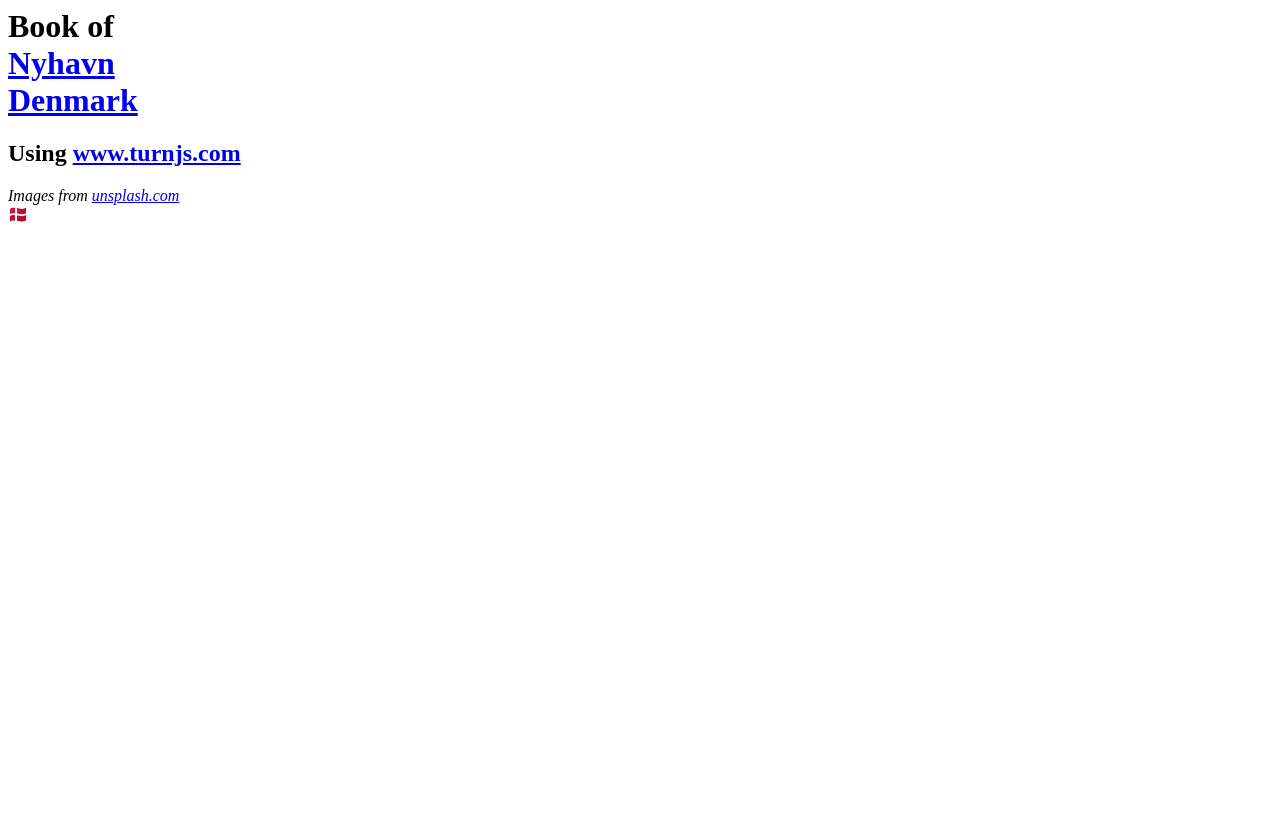
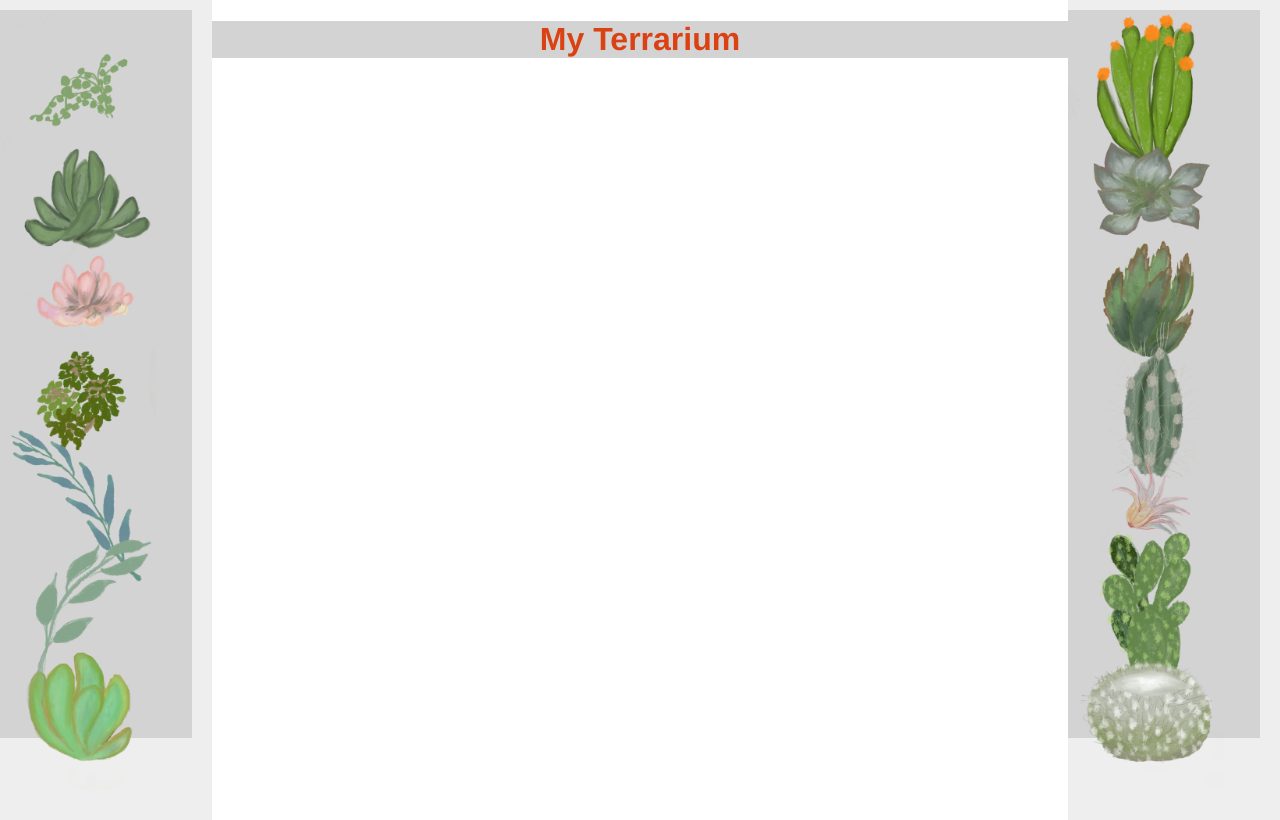
Before and after one commit to MarcKissel/flip1, a plain HTML site: page docs/index.html in a window 1280 px wide. Drawn offline with Linux system fonts and the light colour scheme.

Commit message:
Add files via upload

```diff
--- a/docs/index.html
+++ b/docs/index.html
@@ -1,16 +1,75 @@
-<div id="flipbook">
-  <div class="hard">
-    <h1>Book of<br><a href="http://maps.google.com/?q=Nyhavn%20denmark" target="_blank" title="See Nyhavn on a map">Nyhavn<br> Denmark</a></h1>
-    <h2>Using <a href="http://www.turnjs.com/">www.turnjs.com</a></h2>
-    <em>Images from <a href="https://www.unsplash.com">unsplash.com</a></em>
-  </div>
-  <div class="hard"></div>
-  <div class="page no1"></div>
-  <div class="page no2"></div>
-  <div class="page no3"></div>
-  <div class="page no4"></div>
-  <div class="page no5"></div>
-  <div class="page no6"></div>
-  <div class="page no7"></div>
-  <div class="hard"><span class="flag">🇩🇰</span></div>
-</div>
+<!DOCTYPE html>
+<html lang="en">
+	<head>
+		<title>Welcome to my Virtual Terrarium</title>
+		<meta charset="utf-8" />
+		<meta http-equiv="X-UA-Compatible" content="IE=edge" />
+		<meta name="viewport" content="width=device-width, initial-scale=1" />
+		<!-- import the webpage's stylesheet -->
+		<link rel="stylesheet" href="./style.css" />
+		<!-- import the webpage's JavaScript file -->
+		<script src="./script.js" defer></script>
+	</head>
+
+	<body>
+		<div id="page">
+			<h1>My Terrarium</h1>
+			<div id="left-container" class="container">
+				<div class="plant-holder">
+					<img class="plant" alt="plant" id="plant1" src="./images/plant1.png" />
+				</div>
+				<div class="plant-holder">
+					<img class="plant" alt="plant" id="plant2" src="./images/plant2.png" />
+				</div>
+				<div class="plant-holder">
+					<img class="plant" alt="plant" id="plant3" src="./images/plant3.png" />
+				</div>
+				<div class="plant-holder">
+					<img class="plant" alt="plant" id="plant4" src="./images/plant4.png" />
+				</div>
+				<div class="plant-holder">
+					<img class="plant" alt="plant" id="plant5" src="./images/plant5.png" />
+				</div>
+				<div class="plant-holder">
+					<img class="plant" alt="plant" id="plant6" src="./images/plant6.png" />
+				</div>
+				<div class="plant-holder">
+					<img class="plant" alt="plant" id="plant7" src="./images/plant7.png" />
+				</div>
+			</div>
+			<div id="right-container" class="container">
+				<div class="plant-holder">
+					<img class="plant" alt="plant" id="plant8" src="./images/plant8.png" />
+				</div>
+				<div class="plant-holder">
+					<img class="plant" alt="plant" id="plant9" src="./images/plant9.png" />
+				</div>
+				<div class="plant-holder">
+					<img class="plant" alt="plant" id="plant10" src="./images/plant10.png" />
+				</div>
+				<div class="plant-holder">
+					<img class="plant" alt="plant" id="plant11" src="./images/plant11.png" />
+				</div>
+				<div class="plant-holder">
+					<img class="plant" alt="plant" id="plant12" src="./images/plant12.png" />
+				</div>
+				<div class="plant-holder">
+					<img class="plant" alt="plant" id="plant13" src="./images/plant13.png" />
+				</div>
+				<div class="plant-holder">
+					<img class="plant" alt="plant" id="plant14" src="./images/plant14.png" />
+				</div>
+			</div>
+
+			<div id="terrarium">
+				<div class="jar-top"></div>
+				<div class="jar-walls">
+					<div class="jar-glossy-long"></div>
+					<div class="jar-glossy-short"></div>
+				</div>
+				<div class="dirt"></div>
+				<div class="jar-bottom"></div>
+			</div>
+		</div>
+	</body>
+</html>
--- a/docs/style.css
+++ b/docs/style.css
@@ -1,87 +1,163 @@
-@import url(https://fonts.googleapis.com/css?family=Lato:900,100);
-* {
-    box-sizing: border-box;
+
+
+body {
+  font-family: helvetica, arial, sans-serif;
 }
 
-body {
-  font-family: "Lato", sans-serif;
-  overflow: hidden;
-  background-color: #000;
-  margin: 0;
-  color: wheat;
+h1 {
+  color: #da4213; /* #3a241d; */
   text-align: center;
-  height: 100%;
 }
-h1 {
-  font-size: 3em;
-  font-weight: 100 !important;
-}
-h2 {
-  font-style: italic;
-  margin-top: 4em;
-  font-size: 2em;
-  font-weight: 300;
-}
-a {
-  color: #fff;
-  font-weight: 300;
-  text-decoration: none;
-}
-#flipbook {
-  position: absolute;
-  left: 100px;
-  top: 50px;
-}
-.page:not(:first-child) + div:before {
-  content: "Page " attr(title);
-  color: rgba(255, 255, 255, 0.75);
-  left: 20px;
-  top: 10px;
-  position: absolute;
-  text-shadow: 0 0 6px black;
+
+div {
+background-color: lightgray;
 
 }
-.page {
-  border: solid 3px white;
-  background: no-repeat center top;
-  background-size: cover;
-  width: 554px;
-  height: 554px;
-  overflow: hidden;
-  background-color: white;
+
+#left-container {
+
+  background-color: #eee;
+  width: 15%;
+  left: 0px;
+  top: 0px;
+  position: absolute;
+  height: 100%;
+  padding: 10px;
+
+
 }
-.hard {
-  background: rgba(157, 39, 23, 1);
+
+#right-container {
+
+  background-color: #eee;
+  width: 15%;
+  right: 0px;
+  top: 0px;
+  position: absolute;
+  height: 100%;
+  padding: 10px;
+
+
 }
-.hard:last-of-type() {
-  background: rgba(157, 39, 23, 1);
+
+.plant-holder {
+  position: relative;
+  height: 13%;
+  left: -10px;
+
+
 }
-.no1 {
-  background-image: url(https://images.unsplash.com/photo-1513622470522-26c3c8a854bc?ixid=MnwxMjA3fDB8MHxwaG90by1wYWdlfHx8fGVufDB8fHx8&ixlib=rb-1.2.1&auto=format&fit=crop&w=1350&q=80);
-}
-.no2 {
-  background-image: url(https://images.unsplash.com/photo-1561113500-8f4ad4f80a93?ixlib=rb-1.2.1&ixid=MnwxMjA3fDB8MHxwaG90by1wYWdlfHx8fGVufDB8fHx8&auto=format&fit=crop&w=1350&q=80);
-}
-.no3 {
-  background-image: url(https://images.unsplash.com/photo-1551651767-d5ffbdd04b83?ixid=MnwxMjA3fDB8MHxwaG90by1wYWdlfHx8fGVufDB8fHx8&ixlib=rb-1.2.1&auto=format&fit=crop&w=1003&q=80);
-}
-.no4 {
-  background-image: url(https://images.unsplash.com/photo-1514030982278-0c4c4617d7ba?ixlib=rb-1.2.1&ixid=MnwxMjA3fDB8MHxwaG90by1wYWdlfHx8fGVufDB8fHx8&auto=format&fit=crop&w=1350&q=80);
-}
-.no5 {
-  background-image: url(https://images.unsplash.com/photo-1532698355571-f845d2cc8151?ixlib=rb-1.2.1&ixid=MnwxMjA3fDB8MHxwaG90by1wYWdlfHx8fGVufDB8fHx8&auto=format&fit=crop&w=1400&q=80);
-}
-.no6 {
-  background-image: url(https://images.unsplash.com/photo-1530178811766-8de178acf14a?ixlib=rb-1.2.1&ixid=MnwxMjA3fDB8MHxwaG90by1wYWdlfHx8fGVufDB8fHx8&auto=format&fit=crop&w=1350&q=80);
-}
-.no7 {
-  background-image: url(https://images.unsplash.com/photo-1596435450055-cabe20834ebf?ixlib=rb-1.2.1&ixid=MnwxMjA3fDB8MHxwaG90by1wYWdlfHx8fGVufDB8fHx8&auto=format&fit=crop&w=1489&q=80);
+
+.plant{
+position: absolute;
+max-width: 150%;
+max-height: 150%;
+z-index: 2;
+
 }
 
 
-.flag {
-  font-size: 90px;
+h1:hover{
+  color:hotpink;
+  background-color: aqua;
+}
+
+/*
+
+#left-container {
+  left: 0px;
+}
+
+#right-container {
+  right: 0px;
+}
+
+.container {
+  background-color: #eee;
+  width: 15%;
+  top: 0px;
+  position: absolute;
+  height: 100%;
+  padding: 10px;
+}
+
+.plant-holder {
   position: relative;
-  top: 40%;
-  user-select: none;
+  height: 13%;
+  left: -10px;
 }
+
+.plant {
+  position: absolute;
+  max-width: 150%;
+  max-height: 150%;
+  z-index: 2;
+}
+
+
+.jar-walls {
+  height: 80%;
+  width: 60%;
+  background: #d1e1df;
+  border-radius: 1rem;
+  position: absolute;
+  bottom: 0.5%;
+  left: 20%;
+  opacity: 0.5;
+  z-index: 1;
+}
+
+.jar-top {
+  width: 50%;
+  height: 5%;
+  background: #d1e1df;
+  position: absolute;
+  bottom: 80.5%;
+  left: 25%;
+  opacity: 0.7;
+  z-index: 1;
+}
+
+.jar-bottom {
+  width: 50%;
+  height: 1%;
+  background: #d1e1df;
+  position: absolute;
+  bottom: 0%;
+  left: 25%;
+  opacity: 0.7;
+}
+
+.dirt {
+  width: 60%;
+  height: 5%;
+  background: #3a241d;
+  position: absolute;
+  border-radius: 0 0 1rem 1rem;
+  bottom: 1%;
+  left: 20%;
+  opacity: 0.7;
+  z-index: -1;
+}
+
+.jar-glossy-long {
+  width: 3%;
+  height: 20%;
+  border-radius: 2rem;
+  background: #ddfbff;
+  position: absolute;
+  bottom: 20%;
+  left: 5%;
+}
+
+.jar-glossy-short {
+  width: 3%;
+  height: 5%;
+  border-radius: 2rem;
+  background: #ddfbff;
+  position: absolute;
+  bottom: 45%;
+  left: 5%;
+}
+
+*/
```
Also changed, not shown: docs/images/plant1.png (added), docs/images/plant10.png (added), docs/images/plant11.png (added), docs/images/plant12.png (added), docs/images/plant13.png (added), docs/images/plant14.png (added), docs/images/plant2.png (added), docs/images/plant3.png (added), docs/images/plant4.png (added), docs/images/plant5.png (added), docs/images/plant6.png (added), docs/images/plant7.png (added), docs/images/plant8.png (added), docs/images/plant9.png (added).
